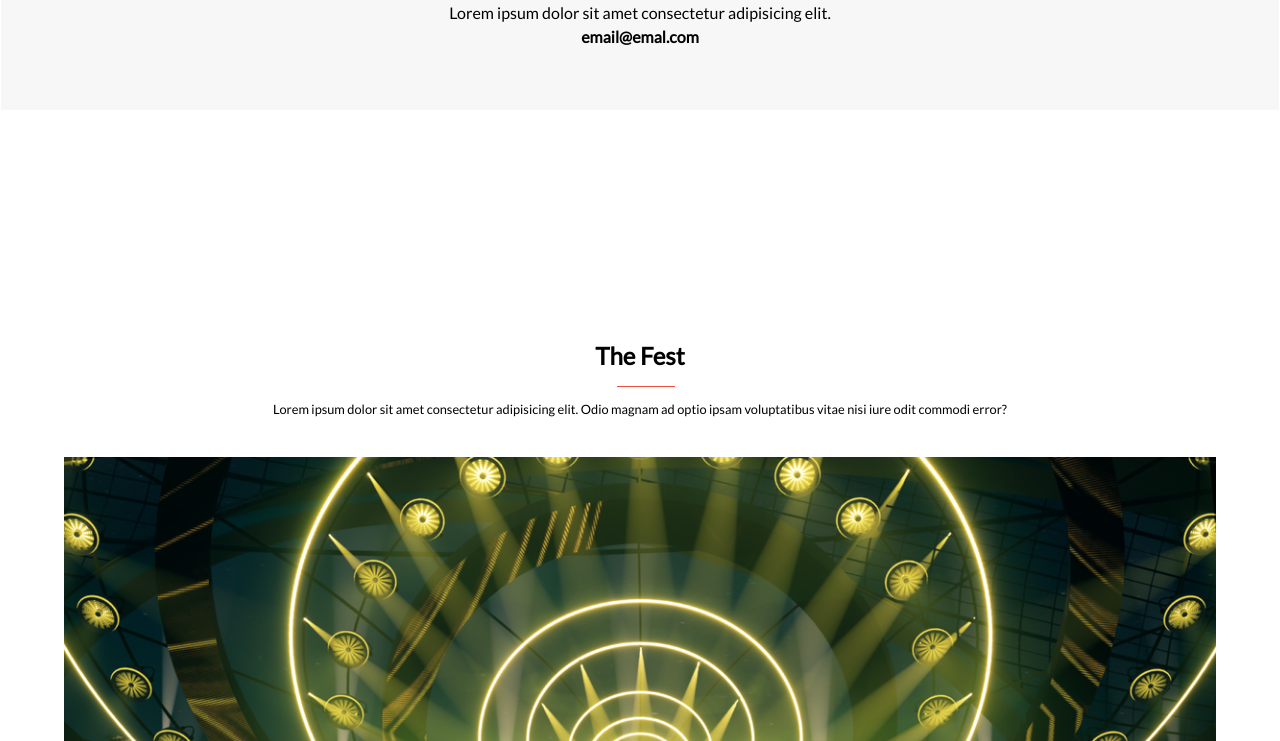
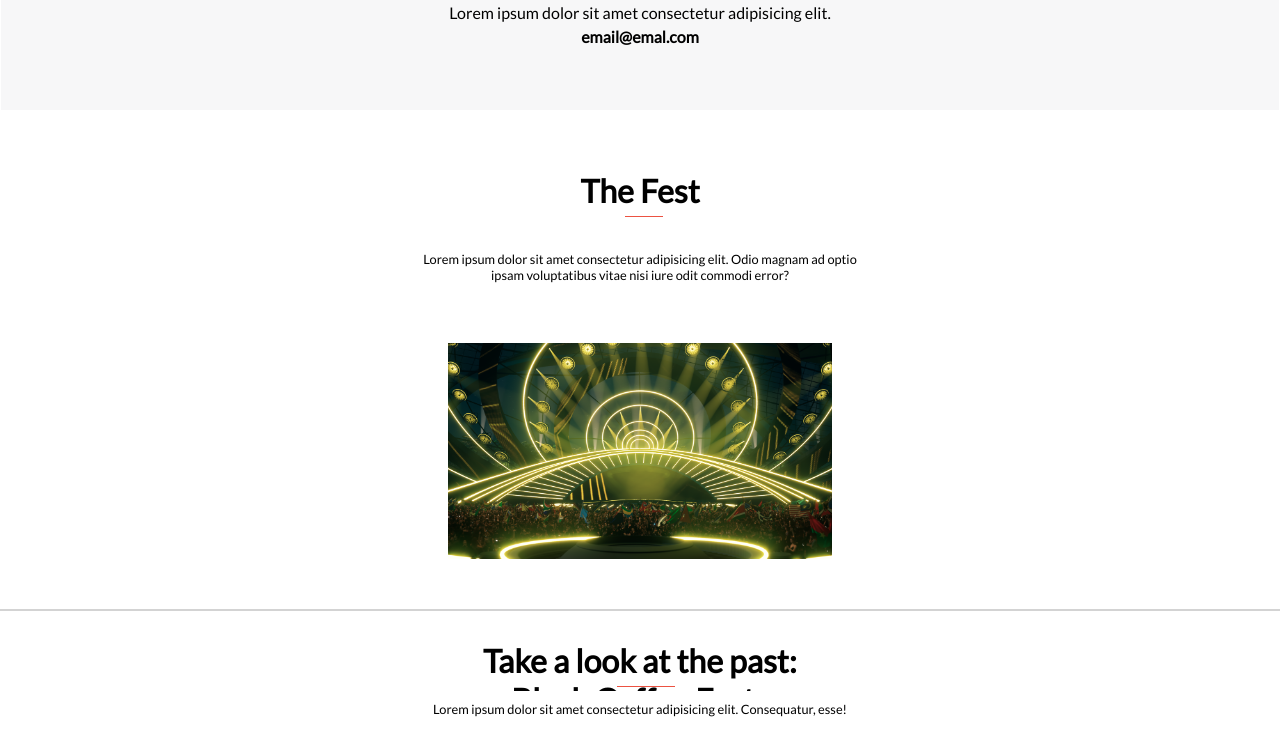
Before and after one commit to anagudelogu/capstone1-Black-Coffee, a website: page about.html in a window 1280 px wide. Shown: the part 710-1451 px from the top of the page. Drawn offline with Linux system fonts and the light colour scheme.

Commit message:
Add Fest section of about page for desktop devices

```diff
--- a/about.html
+++ b/about.html
@@ -47,7 +47,7 @@
             <img src="./images/aboutFest.png" alt="Black Coffee Fest" class="aboutFest__img">
         </section>
         <section class="aboutPast__container">
-            <h2 class="aboutPast__title section-title">Take a look at the past: Black Coffee Fests</h2>
+            <h2 class="aboutPast__title section-title">Take a look at the past: <br>Black Coffee Fests</h2>
             <p class="aboutPast__desc centered">Lorem ipsum dolor sit amet consectetur adipisicing elit. Consequatur, esse!</p>
             <div class="aboutPast__imgCont cont1">
                 <h3 class="aboutPast__imgTitle">Las Vegas</h3>
--- a/styles.css
+++ b/styles.css
@@ -364,6 +364,7 @@ footer {
 
   .section-title {
     height: 50px;
+    font-size: 2rem;
   }
 
   .section-title::after {
@@ -470,7 +471,6 @@ footer {
   }
 
   .features__title {
-    font-size: 2rem;
     margin-bottom: 70px;
   }
 
@@ -546,8 +546,8 @@ footer {
     background-size: contain;
     background-position: center center;
     height: auto;
-    margin-bottom: 200px;
     padding: 10% 20% 5%;
+    margin-bottom: 30px;
   }
 
   .aboutHero__logo{
@@ -568,4 +568,16 @@ footer {
     padding: 20px 5%;
     line-height: 22px;
   }
+
+  .aboutFest__container{
+    padding: 30px 20% 50px;
+  }
+  .aboutFest__desc{
+    padding: 20px 20%;
+  }
+  .aboutFest__img{
+    max-width: 50%;
+    margin: 0 auto;
+    display: block;
+  }
 }
```
